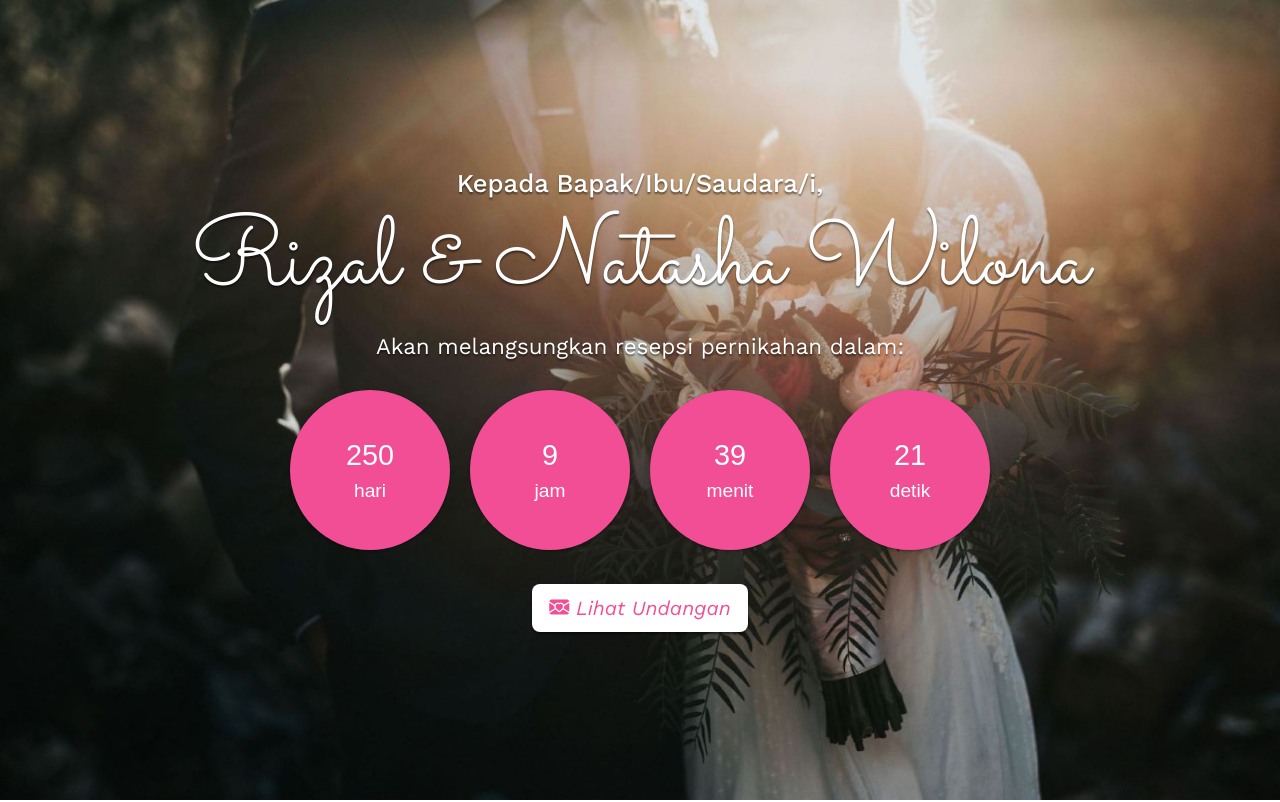
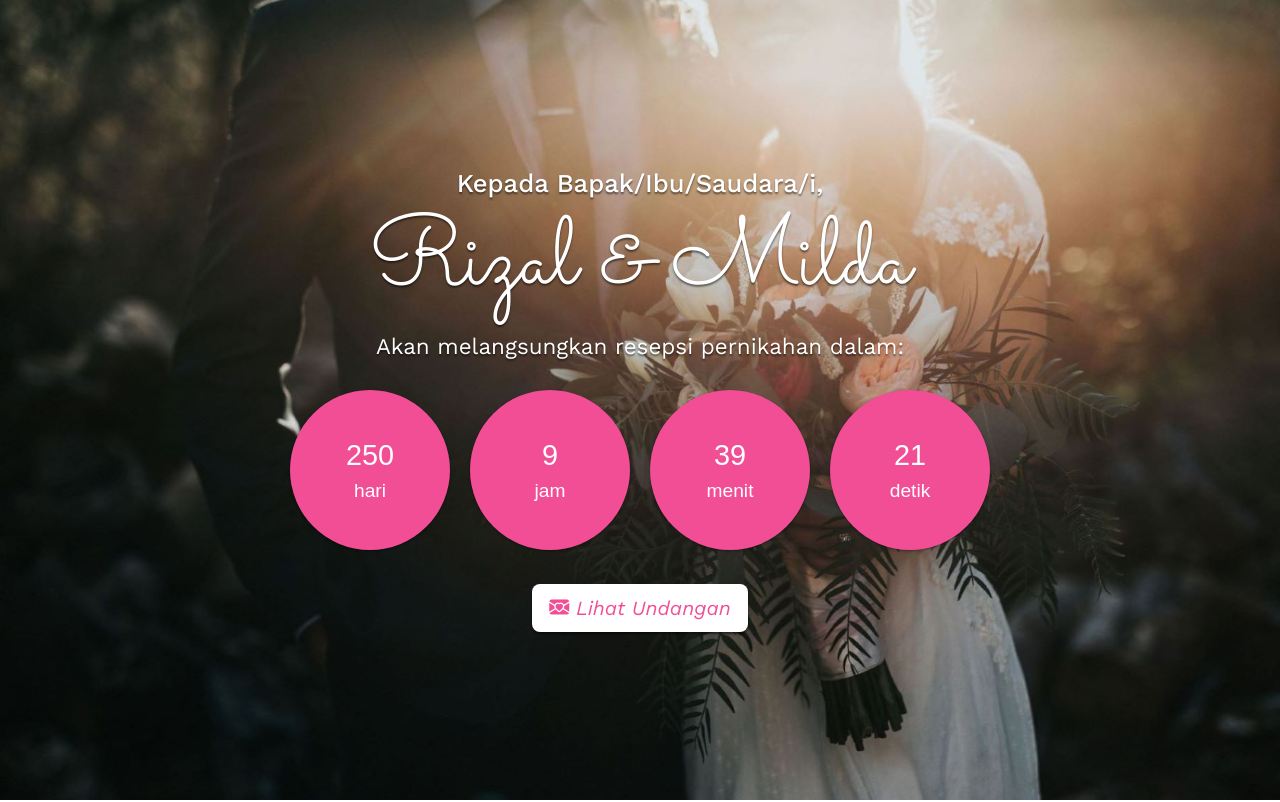
Before and after one commit to muhrizalsidik/muhrizalsidik.github.io, a plain HTML site: page index.html in a window 1280 px wide. Shown: the top 802 px of the page. Drawn offline with nearby package versions, Linux system fonts and the light colour scheme; some packages are replaced by stand-ins of ours; a script that the page names is missing; a web font is replaced by a local one.

Commit message:
Update nama

```diff
--- a/index.html
+++ b/index.html
@@ -26,7 +26,7 @@
     class="hero w-100 h-100 p-3 mx-auto text-center d-flex justify-content-center align-items-center text-white">
     <main>
       <h4>Kepada <span></span></h4>
-      <h1>Rizal & Natasha Wilona</h1>
+      <h1>Rizal & Milda</h1>
       <p>Akan melangsungkan resepsi pernikahan dalam:</p>
       <div class="simply-countdown"></div>
       <a href="#HOME" class="btn btn-lg mt-4" onClick="enableScroll()"> <i class="bi bi-envelope-heart-fill"> Lihat Undangan</i></a>
```
